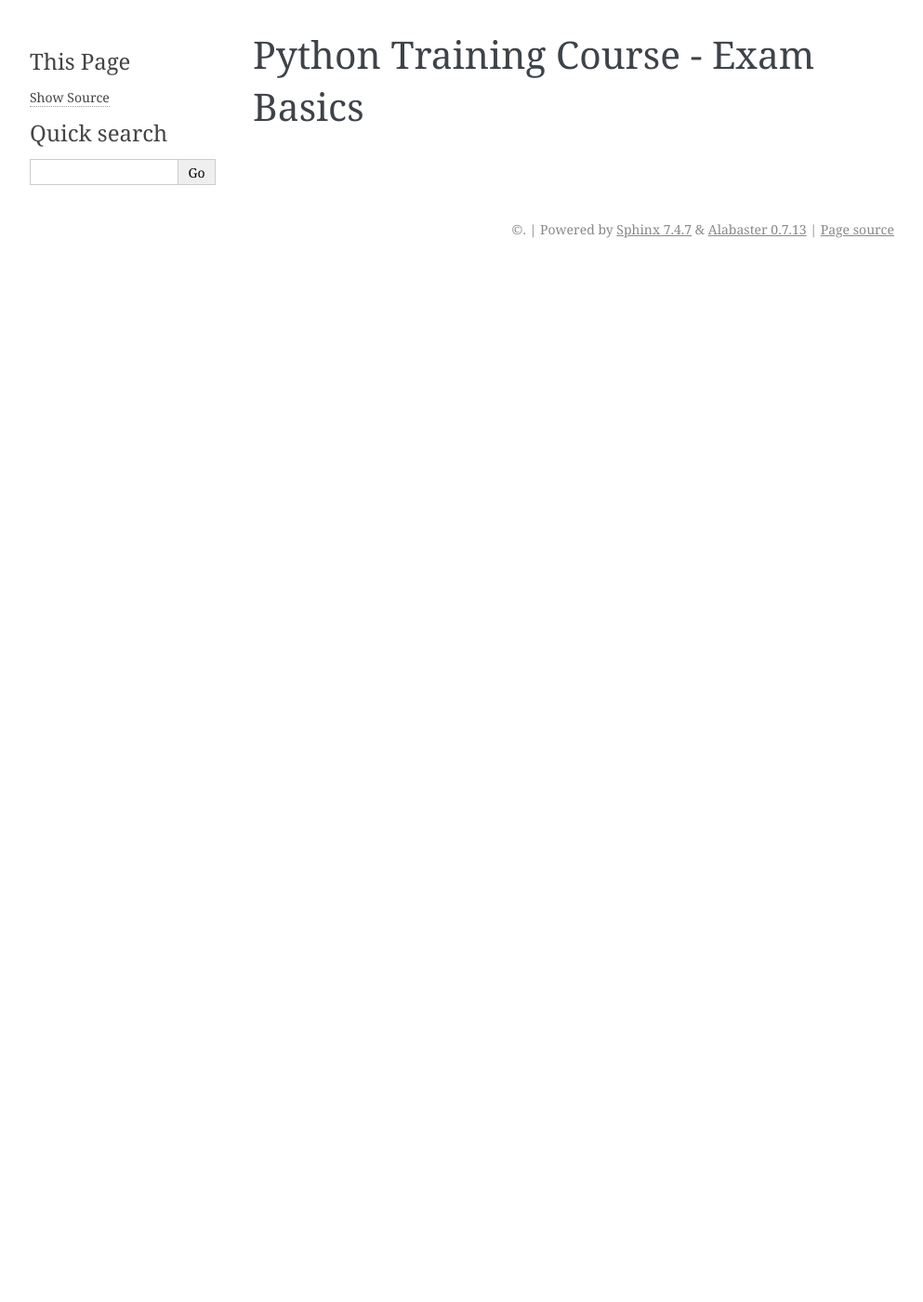
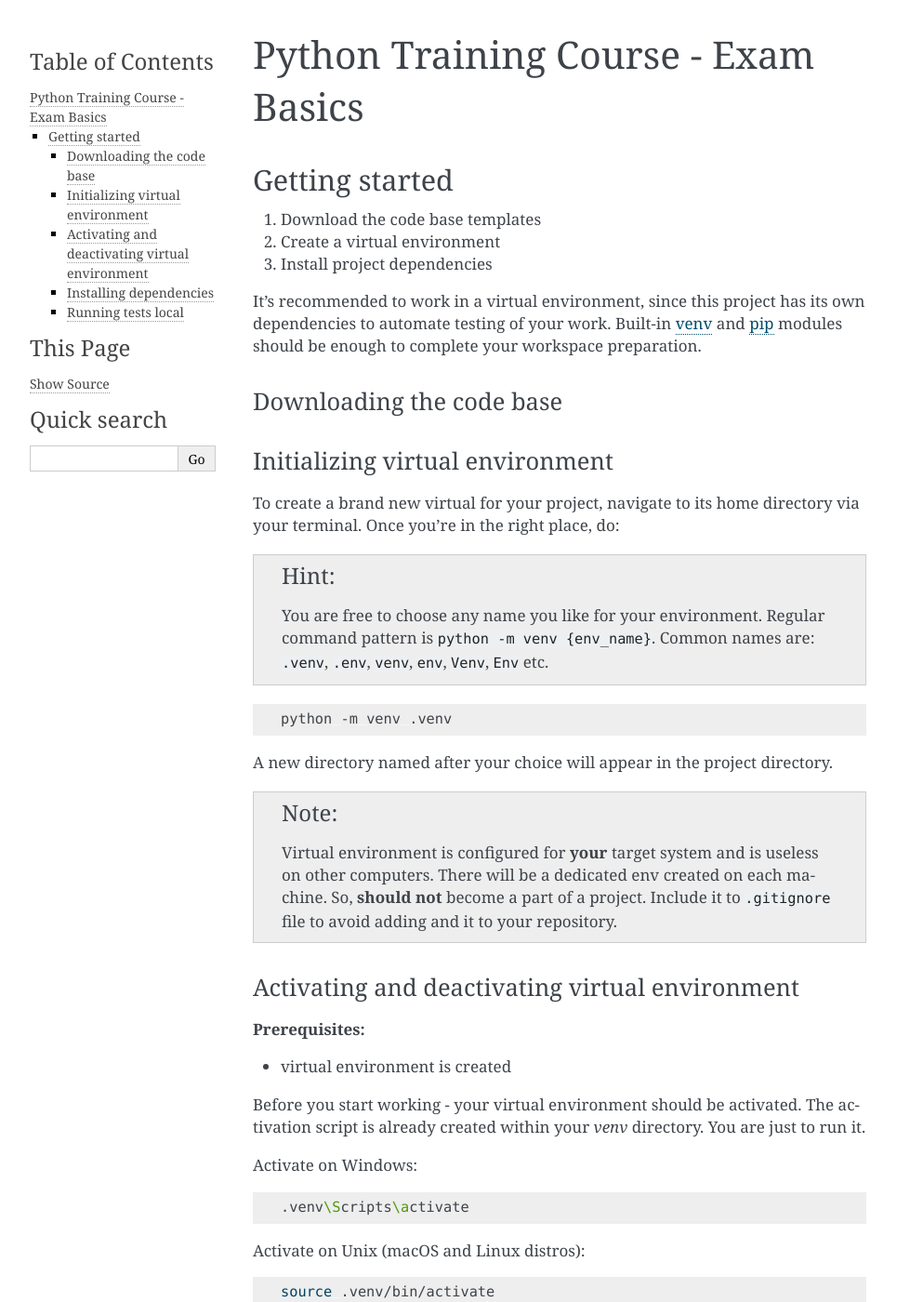
Before and after one commit to edu-python-course/exam-basics, a Sphinx documentation site: the page built from docs/index.txt, in a window 1280 px wide and 1400 px high. Shown: the whole window at 93% size, without its empty margins (148-1141 px from the left). Built offline with Sphinx 7.4.7, drawn with Linux system fonts in a browser that asks for light colours; some of the changed text lies outside the part shown.

Commit message:
Updated documentation

```diff
--- a/docs/index.txt
+++ b/docs/index.txt
@@ -2,4 +2,121 @@
                      Python Training Course - Exam Basics
 ###############################################################################
 
-.. todo: provide documentation for students
+.. todo: add general description
+
+***************
+Getting started
+***************
+
+#. Download the code base templates
+#. Create a virtual environment
+#. Install project dependencies
+
+It's recommended to work in a virtual environment, since this project has its
+own dependencies to automate testing of your work. Built-in `venv`_ and `pip`_
+modules should be enough to complete your workspace preparation.
+
+Downloading the code base
+=========================
+
+.. todo: section description
+
+Initializing virtual environment
+================================
+
+To create a brand new virtual for your project, navigate to its home directory
+via your terminal. Once you're in the right place, do:
+
+.. hint:: You are free to choose any name you like for your environment.
+          Regular command pattern is ``python -m venv {env_name}``. Common
+          names are: ``.venv``, ``.env``, ``venv``, ``env``, ``Venv``, ``Env``
+          etc.
+
+.. code-block:: shell
+
+    python -m venv .venv
+
+A new directory named after your choice will appear in the project directory.
+
+.. note:: Virtual environment is configured for **your** target system and is
+          useless on other computers. There will be a dedicated env created on
+          each machine. So, **should not** become a part of a project. Include
+          it to ``.gitignore`` file to avoid adding and it to your repository.
+
+Activating and deactivating virtual environment
+===============================================
+
+**Prerequisites:**
+
+- virtual environment is created
+
+Before you start working - your virtual environment should be activated.
+The activation script is already created within your *venv* directory.
+You are just to run it.
+
+Activate on Windows:
+
+.. code-block:: shell
+
+    .venv\Scripts\activate
+
+Activate on Unix (macOS and Linux distros):
+
+.. code-block:: shell
+
+    source .venv/bin/activate
+
+To deactivate type ``deactivate`` to your terminal and hit **Enter** key.
+
+.. code-block::
+
+    deactivate
+
+Installing dependencies
+=======================
+
+.. note:: It's recommended to work in a virtual environment.
+
+**Prerequisites:**
+
+- `pip`_ is installed
+  (`installation guide <https://pip.pypa.io/en/stable/installation/>`_)
+- Internet connection is available
+
+The project's dependencies are listed in ``requirements.txt`` file and it's all
+you need to get them installed. Navigate to the directory with this file though
+your terminal and do:
+
+.. code-block:: shell
+
+    pip install -r requirements.txt
+
+Running tests local
+===================
+
+**Prerequisites:**
+
+- dependencies are installed
+
+You can run tests, prepared for this project locally to check your code. There
+are two tools used to evaluate your code base:
+
+- pytest
+- pylint
+
+Testing configurations are already included to this project.
+
+Run ``pylint``:
+
+.. code-block:: shell
+
+    pylint src
+
+Run ``pytest``:
+
+.. code-block:: shell
+
+    pytest
+
+.. _venv: https://docs.python.org/library/venv.html
+.. _pip: https://pip.pypa.io
```
